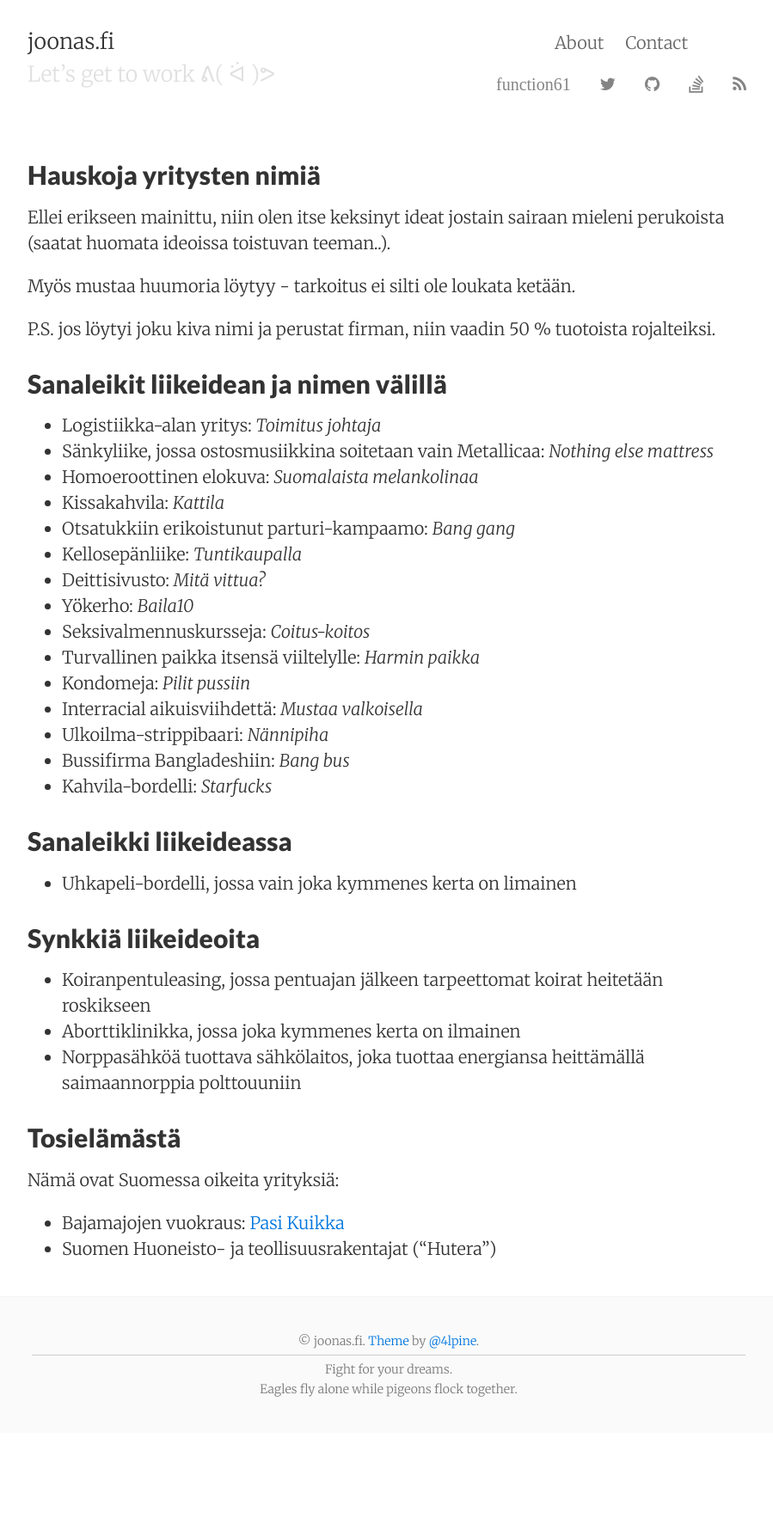
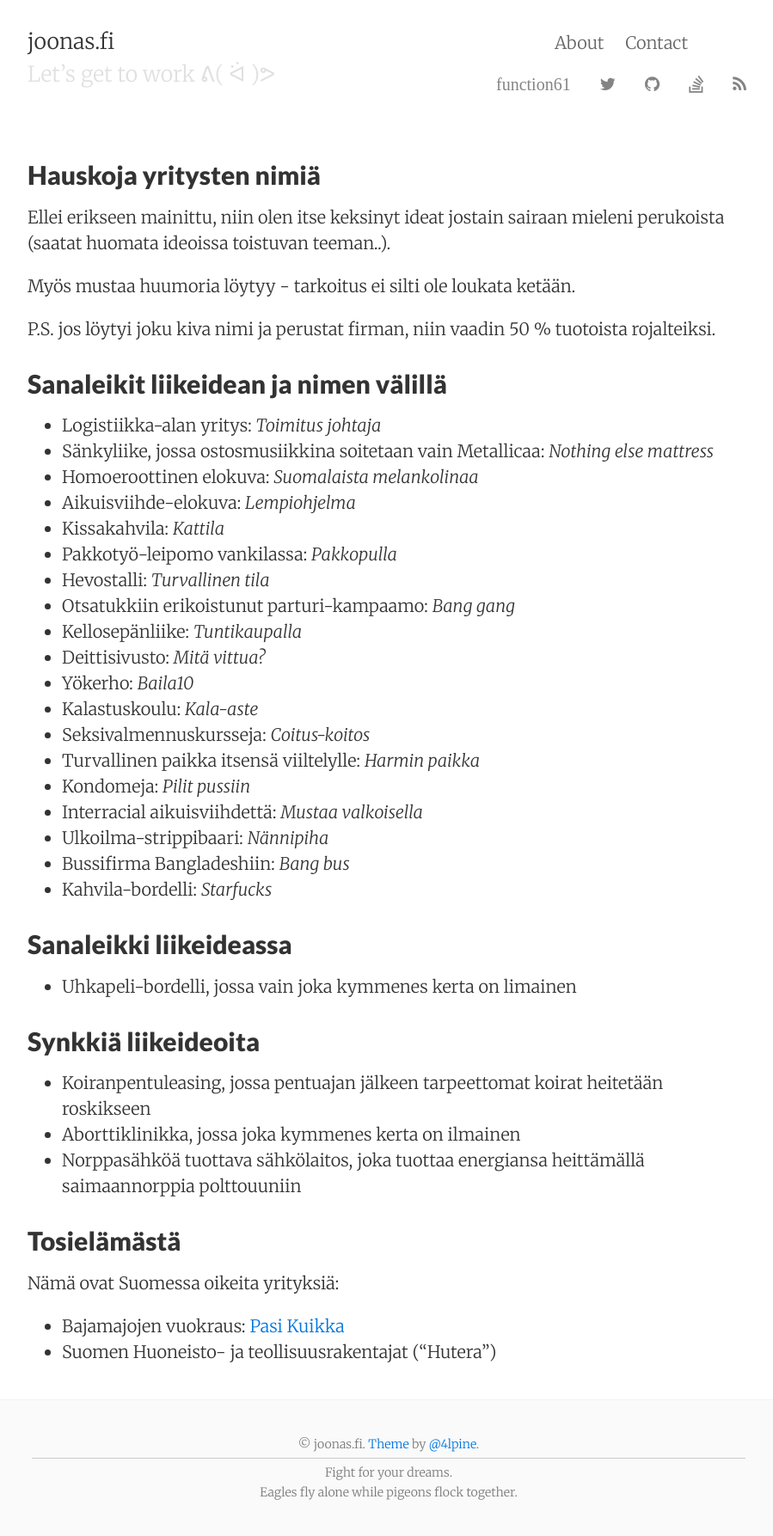
Before and after one commit to joonas-fi/joonas.fi, a Jekyll site: the page built from blog/hauskoja-yritysten-nimia.md, in a window 1280 px wide. Shown: the whole page at 86% size, without its empty margins (188-1087 px from the left). Built offline with Jekyll 4.4.1, drawn with Linux system fonts in a browser that asks for light colours; nearby versions of some CDN libraries; before the commit the page ends 1667 px from its top, so only the background shows below that.

Commit message:
add a few more puns

```diff
--- a/blog/hauskoja-yritysten-nimia.md
+++ b/blog/hauskoja-yritysten-nimia.md
@@ -18,11 +18,15 @@ Sanaleikit liikeidean ja nimen välillä
 - Logistiikka-alan yritys: *Toimitus johtaja*
 - Sänkyliike, jossa ostosmusiikkina soitetaan vain Metallicaa: *Nothing else mattress*
 - Homoeroottinen elokuva: *Suomalaista melankolinaa*
+- Aikuisviihde-elokuva: *Lempiohjelma*
 - Kissakahvila: *Kattila*
+- Pakkotyö-leipomo vankilassa: *Pakkopulla*
+- Hevostalli: *Turvallinen tila*
 - Otsatukkiin erikoistunut parturi-kampaamo: *Bang gang*
 - Kellosepänliike: *Tuntikaupalla*
 - Deittisivusto: *Mitä vittua?*
 - Yökerho: *Baila10*
+- Kalastuskoulu: *Kala-aste*
 - Seksivalmennuskursseja: *Coitus-koitos*
 - Turvallinen paikka itsensä viiltelylle: *Harmin paikka*
 - Kondomeja: *Pilit pussiin*
```
